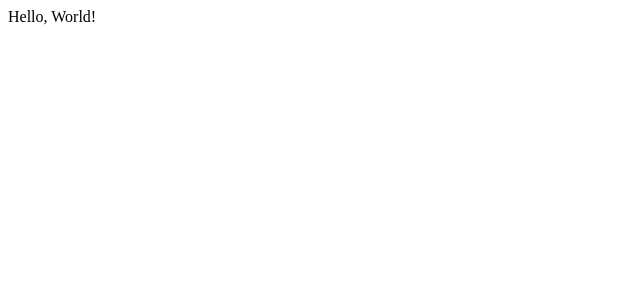
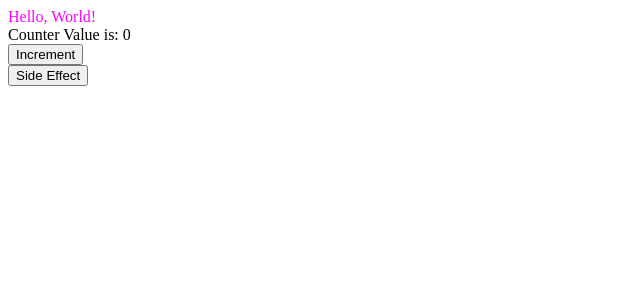
Before and after one commit to jcreedcmu/frontend-template, a React app: page / in a window 1280 px wide. Shown: the top 300 px of the page, without its empty margins (0-640 px from the left). Built offline with nearby package versions, Linux system fonts and the light colour scheme.

Commit message:
Put in some standard boilerplate

```diff
--- a/package.json
+++ b/package.json
@@ -16,6 +16,7 @@
   "dependencies": {
     "@types/react": "^18.3.3",
     "@types/react-dom": "^18.3.0",
+    "immer": "^10.1.1",
     "react": "^18.3.1",
     "react-dom": "^18.3.1"
   }
--- /dev/null
+++ b/src/action.ts
@@ -0,0 +1,6 @@
+export type Action =
+  | { t: 'increment' }
+  | { t: 'side-effect' }
+  ;
+
+export type Dispatch = (action: Action) => void;
--- a/src/app.tsx
+++ b/src/app.tsx
@@ -1,14 +1,29 @@
 import * as React from 'react';
 import * as ReactDOM from 'react-dom';
+import { doEffect } from './effect';
+import { extractEffects } from './lib/extract-effects';
+import { useEffectfulReducer } from './lib/use-effectful-reducer';
+import { reduce } from './reduce';
+import { mkState } from './state';
 
 export type AppProps = {
+  color: string,
 };
 
 export function App(props: AppProps): JSX.Element {
-  return <>Hello, World!</>;
+  const [state, dispatch] = useEffectfulReducer(mkState(), extractEffects(reduce), doEffect);
+  const { counter } = state;
+  return <>
+    <span style={{ color: props.color }}>Hello, World!</span><br />
+    Counter Value is: {counter}<br />
+    <button onMouseDown={(e) => { dispatch({ t: 'increment' }) }}>Increment</button><br />
+    <button onMouseDown={(e) => { dispatch({ t: 'side-effect' }) }}>Side Effect</button><br />
+  </>;
 }
 
 export function init() {
-  const props = {};
+  const props: AppProps = {
+    color: '#f0f',
+  };
   ReactDOM.render(<App {...props} />, document.querySelector('.app') as any);
 }
--- /dev/null
+++ b/src/effect.ts
@@ -0,0 +1,14 @@
+import { Dispatch } from "./action";
+import { AppState } from "./state";
+
+export type Effect =
+  | { t: 'alert' }
+  ;
+
+export function doEffect(state: AppState, dispatch: Dispatch, effect: Effect): void {
+  switch (effect.t) {
+    case 'alert': {
+      alert('example side effect');
+    } break;
+  }
+}
--- /dev/null
+++ b/src/lib/extract-effects.ts
@@ -0,0 +1,24 @@
+import { produce } from "immer";
+import { Result } from "./use-effectful-reducer";
+
+// If we have an ordinary pure reducer `reduce` that takes state S and action A
+// and returns a state, and the state type S happens to have a field effects: E[],
+// then `extractEffects(reduce)` is a suitable reducer for feeding into use-effectful-reducer.
+//
+// To cause side effects during reduce, the caller needs only put them
+// in the `.effects` field of the outputstate. `extractEffects` takes
+// care of returning them to useEffectfulReducer in the appropriate way.
+export function extractEffects<A, E, S extends { effects: E[] }>(
+  reduce: (state: S, action: A) => S,
+): ((state: S, action: A) => Result<S, E>) {
+  return (state: S, action: A) => {
+    const newState = reduce(state, action);
+    const newStateNoEffects = produce(newState, s => {
+      s.effects = [];
+    });
+    return {
+      state: newStateNoEffects,
+      effects: newState.effects,
+    };
+  }
+}
--- /dev/null
+++ b/src/lib/types.ts
@@ -0,0 +1,2 @@
+export type Point = { x: number, y: number };
+export type Rect = { p: Point, sz: Point };
--- a/src/lib/use-canvas.ts
+++ b/src/lib/use-canvas.ts
@@ -1,5 +1,5 @@
 import { useEffect, useRef } from 'react';
-import { Point } from '../util/types';
+import { Point } from './types';
 
 export type RawCanvasInfo = {
   c: HTMLCanvasElement,
--- /dev/null
+++ b/src/reduce.ts
@@ -0,0 +1,18 @@
+import { produce } from 'immer';
+import { AppState } from './state';
+import { Action } from './action';
+
+export function reduce(state: AppState, action: Action): AppState {
+  switch (action.t) {
+    case 'increment': {
+      return produce(state, s => {
+        s.counter++;
+      });
+    }
+    case 'side-effect': {
+      return produce(state, s => {
+        s.effects.push({ t: 'alert' });
+      });
+    }
+  }
+}
--- /dev/null
+++ b/src/state.ts
@@ -0,0 +1,10 @@
+import { Effect } from "./effect";
+
+export type AppState = {
+  counter: number,
+  effects: Effect[],
+}
+
+export function mkState(): AppState {
+  return { counter: 0, effects: [] };
+}
```
Also changed, not shown: 1 other file (tests, documents, lock files or other folders).
